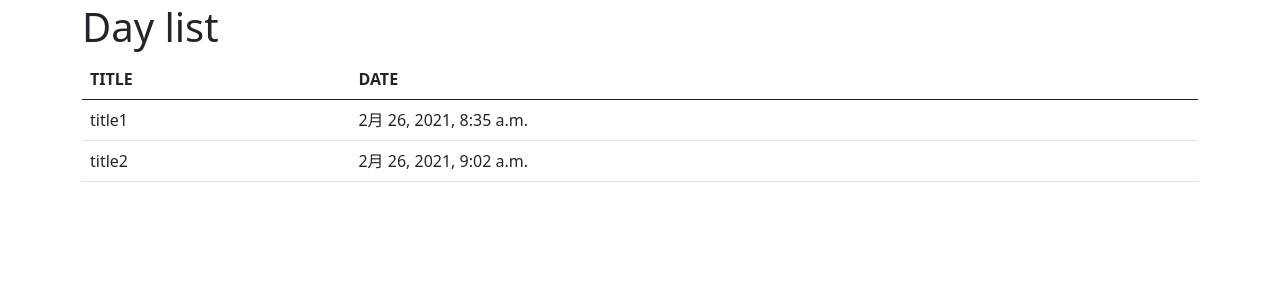
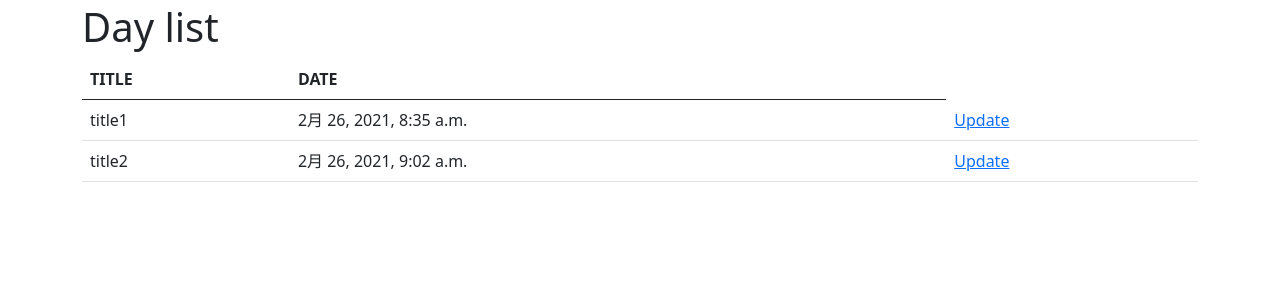
Before and after one commit to liberbell/py33-2, a Django app: template first/project01/diary/templates/diary/day_list.html in a window 1280 px wide. Shown: the part 37-340 px from the top of the page. Run offline with Django 3.2, Linux system fonts and the light colour scheme; the template is opened without the code that fills it: values named after a table or form of the project are taken from there, others are empty; data comes from the database, SQL or seed files in the repository.

Commit message:
daylist1

```diff
--- a/first/project01/diary/templates/diary/day_list.html
+++ b/first/project01/diary/templates/diary/day_list.html
@@ -14,6 +14,7 @@
         <tr>
             <td>{{ day.title }}</td>
             <td>{{ day.date }}</td>
+            <td><a href="{% url 'diary:update' day.pk %}">Update</a></td>
         </tr>
         {% endfor %}
     </tbody>
```
